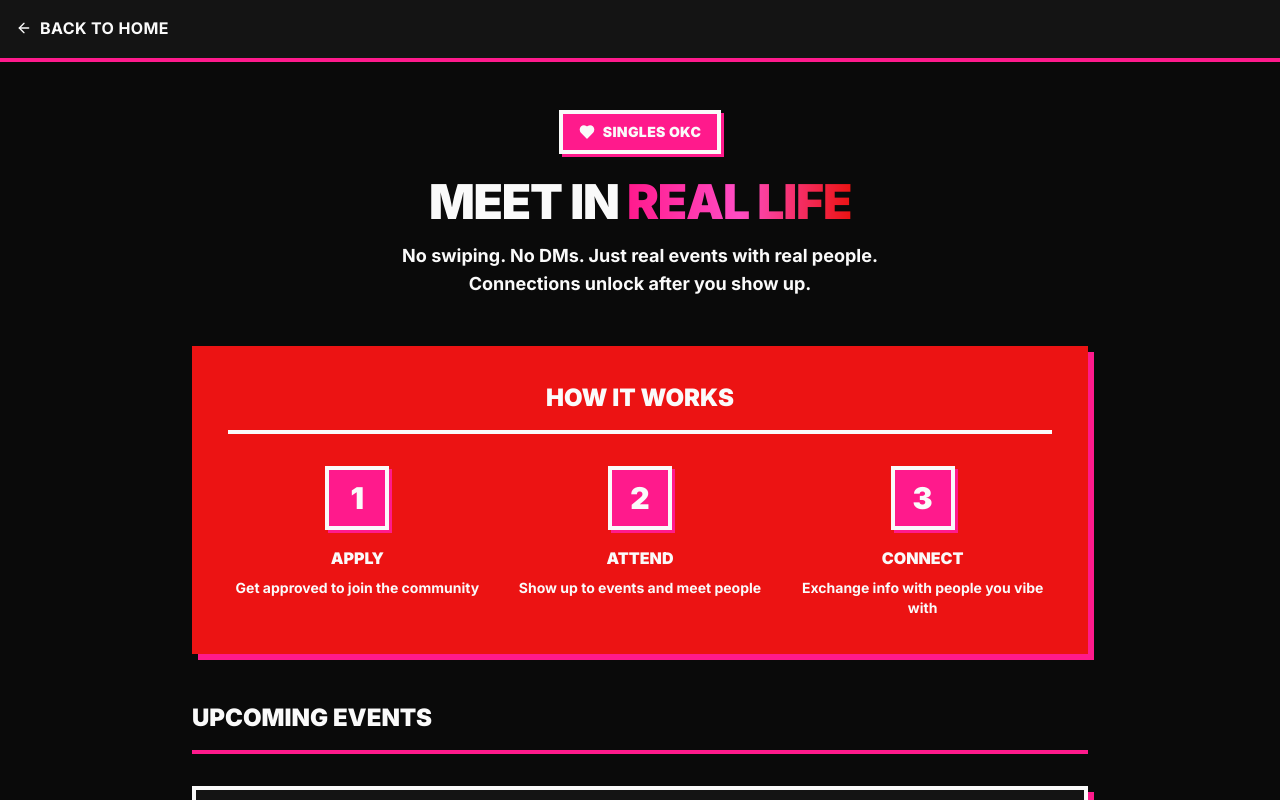
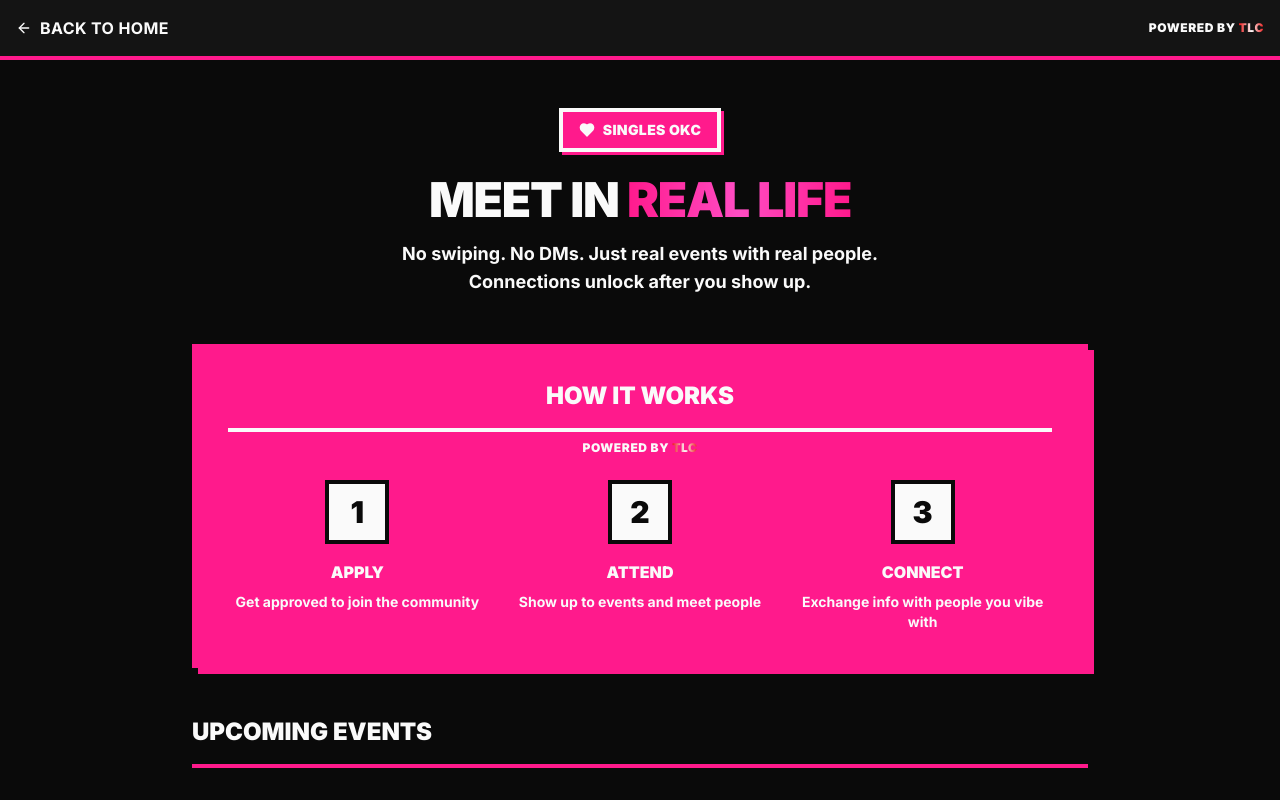
Before and after one commit to TLC405/INSPIRE-OKC-WEBSITE, a React (Vite) app: page /singles in a window 1280 px wide. Shown: the top 800 px of the page. Built offline with nearby package versions, Linux system fonts and the light colour scheme; the HTML template or start-up script is replaced by a standard one.

Commit message:
Change red to pink, add TLC branding with red-white-red gradient throughout site
Co-authored-by: TLC405 <240157574+TLC405@users.noreply.github.com>

```diff
--- a/src/index.css
+++ b/src/index.css
@@ -26,8 +26,8 @@
     --primary: 330 100% 55%;
     --primary-foreground: 0 0% 100%;
 
-    /* Secondary: Deep Red */
-    --secondary: 0 85% 50%;
+    /* Secondary: Hot Pink (changed from red) */
+    --secondary: 330 100% 55%;
     --secondary-foreground: 0 0% 100%;
 
     /* Muted: Dark grays */
@@ -48,13 +48,17 @@
     --radius: 0rem;
 
     /* INSPIRE OKC Custom Tokens */
-    --okc-red: 0 85% 50%;
+    --okc-red: 330 100% 55%; /* Changed to pink */
     --okc-hotpink: 330 100% 55%;
     --okc-neonpink: 320 100% 65%;
     --okc-black: 0 0% 4%;
     --okc-white: 0 0% 98%;
     --okc-gray: 0 0% 20%;
     --okc-darkgray: 0 0% 12%;
+
+    /* TLC Brand Colors for gradient */
+    --tlc-red: 0 85% 50%;
+    --tlc-white: 0 0% 98%;
 
     /* Legacy TFM tokens - preserved for cartoonizer */
     --tfm-coral: 12 90% 65%;
@@ -151,6 +155,15 @@
 
   .tfm-gradient-text {
     @apply bg-gradient-to-r from-primary via-accent to-secondary bg-clip-text text-transparent;
+  }
+
+  /* TLC Brand Gradient - Red White Red */
+  .tlc-gradient-text {
+    background: linear-gradient(90deg, hsl(var(--tlc-red)) 0%, hsl(var(--tlc-white)) 50%, hsl(var(--tlc-red)) 100%);
+    -webkit-background-clip: text;
+    -webkit-text-fill-color: transparent;
+    background-clip: text;
+    text-fill-color: transparent;
   }
 
   /* Scanline overlay for retro effect */
--- a/src/pages/Index.tsx
+++ b/src/pages/Index.tsx
@@ -48,8 +48,8 @@ const Header = () => {
                   Inspire OKC
                   <Download className="w-4 h-4 text-primary opacity-0 group-hover:opacity-100 transition-opacity" />
                 </span>
-                <p className="text-[10px] text-muted-foreground font-bold uppercase tracking-widest">
-                  Powered by TLC
+                <p className="text-[10px] font-bold uppercase tracking-widest">
+                  Powered by <span className="tlc-gradient-text">TLC</span>
                 </p>
               </div>
             </button>
@@ -161,7 +161,7 @@ const Footer = () => {
             </div>
             <div>
               <span className="font-black text-foreground uppercase">Inspire OKC</span>
-              <p className="text-xs text-muted-foreground">Powered by TLC</p>
+              <p className="text-xs font-bold">Powered by <span className="tlc-gradient-text">TLC</span></p>
             </div>
           </div>
 
--- a/src/pages/Privacy.tsx
+++ b/src/pages/Privacy.tsx
@@ -8,13 +8,18 @@ export default function Privacy() {
       <div className="container mx-auto px-4 py-12 max-w-4xl">
         {/* Header with Logo */}
         <div className="mb-12">
-          <Link to="/" className="inline-flex items-center gap-3 mb-8">
+          <Link to="/" className="inline-flex items-center gap-3 mb-4">
             <div className="w-12 h-12 bg-primary flex items-center justify-center border-4 border-foreground brutal-shadow-sm">
               <Zap className="w-6 h-6 text-primary-foreground" />
             </div>
-            <span className="font-black text-foreground text-2xl uppercase tracking-tight">
-              Inspire OKC
-            </span>
+            <div>
+              <span className="font-black text-foreground text-2xl uppercase tracking-tight block">
+                Inspire OKC
+              </span>
+              <span className="text-xs font-black uppercase tracking-wider">
+                Powered by <span className="tlc-gradient-text">TLC</span>
+              </span>
+            </div>
           </Link>
 
           <Link to="/">
@@ -208,7 +213,7 @@ export default function Privacy() {
         {/* Footer */}
         <div className="mt-12 pt-8 border-t-4 border-primary text-center">
           <p className="text-muted-foreground font-bold uppercase tracking-wider text-sm">
-            © 2025 Inspire Oklahoma City · Powered by TLC
+            © 2025 Inspire Oklahoma City · Powered by <span className="tlc-gradient-text">TLC</span>
           </p>
         </div>
       </div>
--- a/src/pages/Singles.tsx
+++ b/src/pages/Singles.tsx
@@ -34,11 +34,14 @@ const Singles = () => {
     <div className="min-h-screen bg-background">
       {/* Header */}
       <header className="border-b-4 border-primary bg-card">
-        <div className="container mx-auto px-4 py-4">
+        <div className="container mx-auto px-4 py-4 flex items-center justify-between">
           <Link to="/" className="inline-flex items-center gap-2 text-foreground hover:text-primary transition-colors font-bold uppercase tracking-wide">
             <ArrowLeft className="w-4 h-4" />
             Back to Home
           </Link>
+          <div className="text-xs font-black uppercase tracking-wider">
+            Powered by <span className="tlc-gradient-text">TLC</span>
+          </div>
         </div>
       </header>
 
@@ -62,28 +65,31 @@ const Singles = () => {
           </div>
 
           {/* How It Works */}
-          <div className="brutal-card p-8 mb-12 bg-secondary border-secondary">
-            <h3 className="text-2xl font-black uppercase mb-8 text-center border-b-4 border-foreground pb-4">
+          <div className="brutal-card p-8 mb-12 bg-primary border-primary">
+            <h3 className="text-2xl font-black uppercase mb-2 text-center border-b-4 border-foreground pb-4">
               How It Works
             </h3>
+            <div className="text-center text-xs font-black uppercase tracking-wider mb-6">
+              Powered by <span className="tlc-gradient-text">TLC</span>
+            </div>
             <div className="grid sm:grid-cols-3 gap-6">
               <div className="text-center">
-                <div className="w-16 h-16 bg-primary border-4 border-foreground brutal-shadow-sm flex items-center justify-center mx-auto mb-4">
-                  <span className="font-black text-3xl text-foreground">1</span>
+                <div className="w-16 h-16 bg-foreground border-4 border-background brutal-shadow-sm flex items-center justify-center mx-auto mb-4">
+                  <span className="font-black text-3xl text-background">1</span>
                 </div>
                 <h4 className="font-black uppercase mb-2">Apply</h4>
                 <p className="text-foreground text-sm font-bold">Get approved to join the community</p>
               </div>
               <div className="text-center">
-                <div className="w-16 h-16 bg-primary border-4 border-foreground brutal-shadow-sm flex items-center justify-center mx-auto mb-4">
-                  <span className="font-black text-3xl text-foreground">2</span>
+                <div className="w-16 h-16 bg-foreground border-4 border-background brutal-shadow-sm flex items-center justify-center mx-auto mb-4">
+                  <span className="font-black text-3xl text-background">2</span>
                 </div>
                 <h4 className="font-black uppercase mb-2">Attend</h4>
                 <p className="text-foreground text-sm font-bold">Show up to events and meet people</p>
               </div>
               <div className="text-center">
-                <div className="w-16 h-16 bg-primary border-4 border-foreground brutal-shadow-sm flex items-center justify-center mx-auto mb-4">
-                  <span className="font-black text-3xl text-foreground">3</span>
+                <div className="w-16 h-16 bg-foreground border-4 border-background brutal-shadow-sm flex items-center justify-center mx-auto mb-4">
+                  <span className="font-black text-3xl text-background">3</span>
                 </div>
                 <h4 className="font-black uppercase mb-2">Connect</h4>
                 <p className="text-foreground text-sm font-bold">Exchange info with people you vibe with</p>
@@ -135,9 +141,12 @@ const Singles = () => {
             <h3 className="text-2xl font-black uppercase mb-3 text-foreground">
               Ready to Meet Your People?
             </h3>
-            <p className="text-foreground font-bold mb-6 text-lg">
+            <p className="text-foreground font-bold mb-4 text-lg">
               Apply to join and get access to all Singles OKC events.
             </p>
+            <div className="text-xs font-black uppercase tracking-wider mb-6">
+              Powered by <span className="tlc-gradient-text">TLC</span>
+            </div>
             <Link to="/apply">
               <Button className="brutal-btn font-black uppercase bg-foreground text-background hover:bg-foreground/90 border-foreground">
                 Apply to Join
--- a/src/pages/Terms.tsx
+++ b/src/pages/Terms.tsx
@@ -8,13 +8,18 @@ export default function Terms() {
       <div className="container mx-auto px-4 py-12 max-w-4xl">
         {/* Header with Logo */}
         <div className="mb-12">
-          <Link to="/" className="inline-flex items-center gap-3 mb-8">
+          <Link to="/" className="inline-flex items-center gap-3 mb-4">
             <div className="w-12 h-12 bg-primary flex items-center justify-center border-4 border-foreground brutal-shadow-sm">
               <Zap className="w-6 h-6 text-primary-foreground" />
             </div>
-            <span className="font-black text-foreground text-2xl uppercase tracking-tight">
-              Inspire OKC
-            </span>
+            <div>
+              <span className="font-black text-foreground text-2xl uppercase tracking-tight block">
+                Inspire OKC
+              </span>
+              <span className="text-xs font-black uppercase tracking-wider">
+                Powered by <span className="tlc-gradient-text">TLC</span>
+              </span>
+            </div>
           </Link>
 
           <Link to="/">
@@ -194,7 +199,7 @@ export default function Terms() {
         {/* Footer */}
         <div className="mt-12 pt-8 border-t-4 border-primary text-center">
           <p className="text-muted-foreground font-bold uppercase tracking-wider text-sm">
-            © 2025 Inspire Oklahoma City · Powered by TLC
+            © 2025 Inspire Oklahoma City · Powered by <span className="tlc-gradient-text">TLC</span>
           </p>
         </div>
       </div>
```
